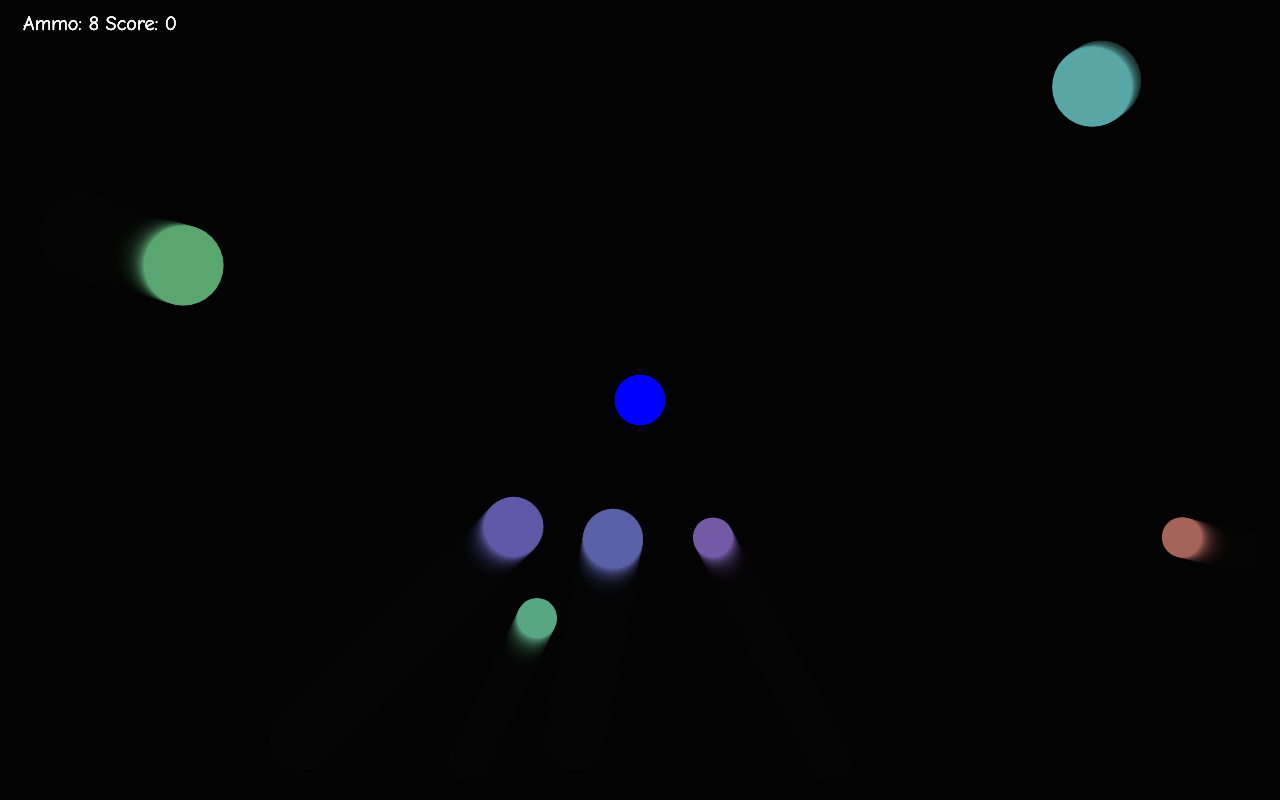
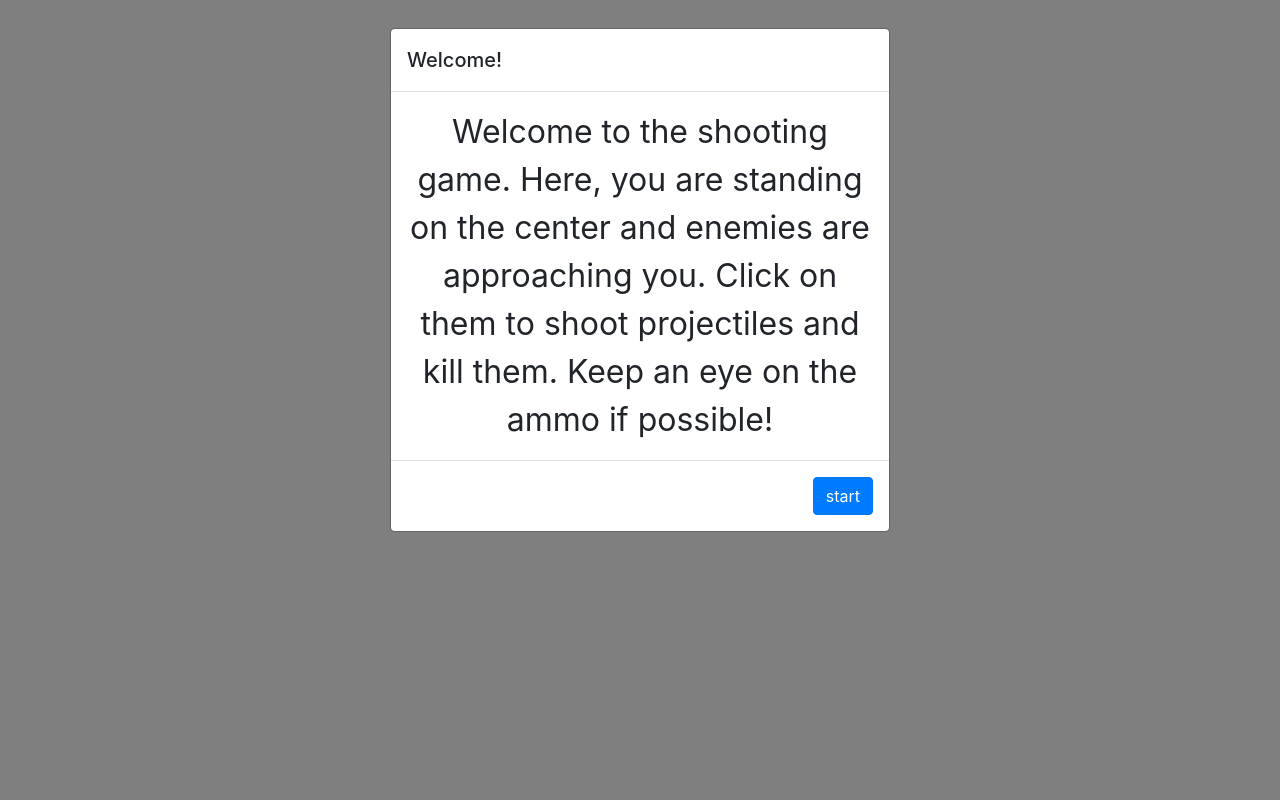
Before and after one commit to shahriarKabir44/shooter, a plain HTML site: page index.html in a window 1280 px wide. Drawn offline with nearby package versions, Linux system fonts and the light colour scheme.

Commit message:
Add files via upload

```diff
--- a/app.js
+++ b/app.js
@@ -1,6 +1,10 @@
 var canvas = document.getElementById('cnv')
 
 var ctx = canvas.getContext('2d')
+
+$(document).ready(() => {
+    $('#my-modal1').modal({ show: true })
+})
 
 canvas.width = window.innerWidth
 canvas.height = window.innerHeight
@@ -242,4 +246,3 @@ window.onclick = (e) => {
     }
 
 }
-runGame()
--- a/index.html
+++ b/index.html
@@ -34,6 +34,25 @@
     </div>
 </div>
 
+<div id="my-modal1" class="modal fade" tabindex="-1" role="dialog" aria-labelledby="my-modal-title" aria-hidden="true">
+    <div class="modal-dialog" style="text-align: center;" role="document">
+        <div class="modal-content">
+            <div class="modal-header">
+                <h5 class="modal-title" id="my-modal-title">Welcome!</h5>
+
+            </div>
+            <div class="modal-body d-flex" style="font-size: 200%;">
+                Welcome to the shooting game. Here, you are standing on the center and enemies are approaching you.
+                Click on them to shoot projectiles and kill them. Keep an eye on the ammo if possible!
+            </div>
+            <div class="modal-footer">
+                <button class="btn btn-primary" data-dismiss="modal" aria-label="Close"
+                    onclick="runGame()">start</button>
+            </div>
+        </div>
+    </div>
+</div>
+
 <body>
     <canvas id="cnv"></canvas>
 </body>
```
